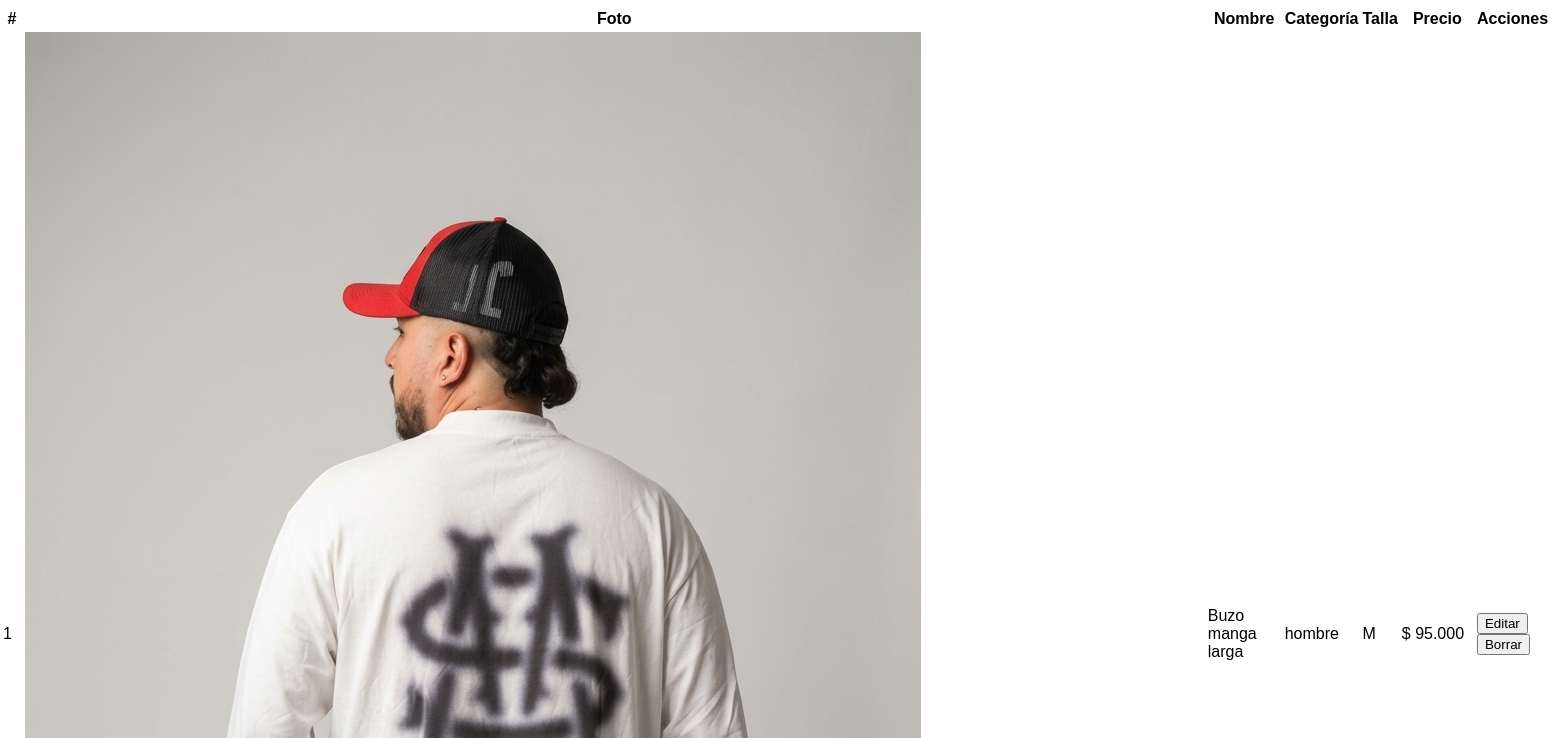
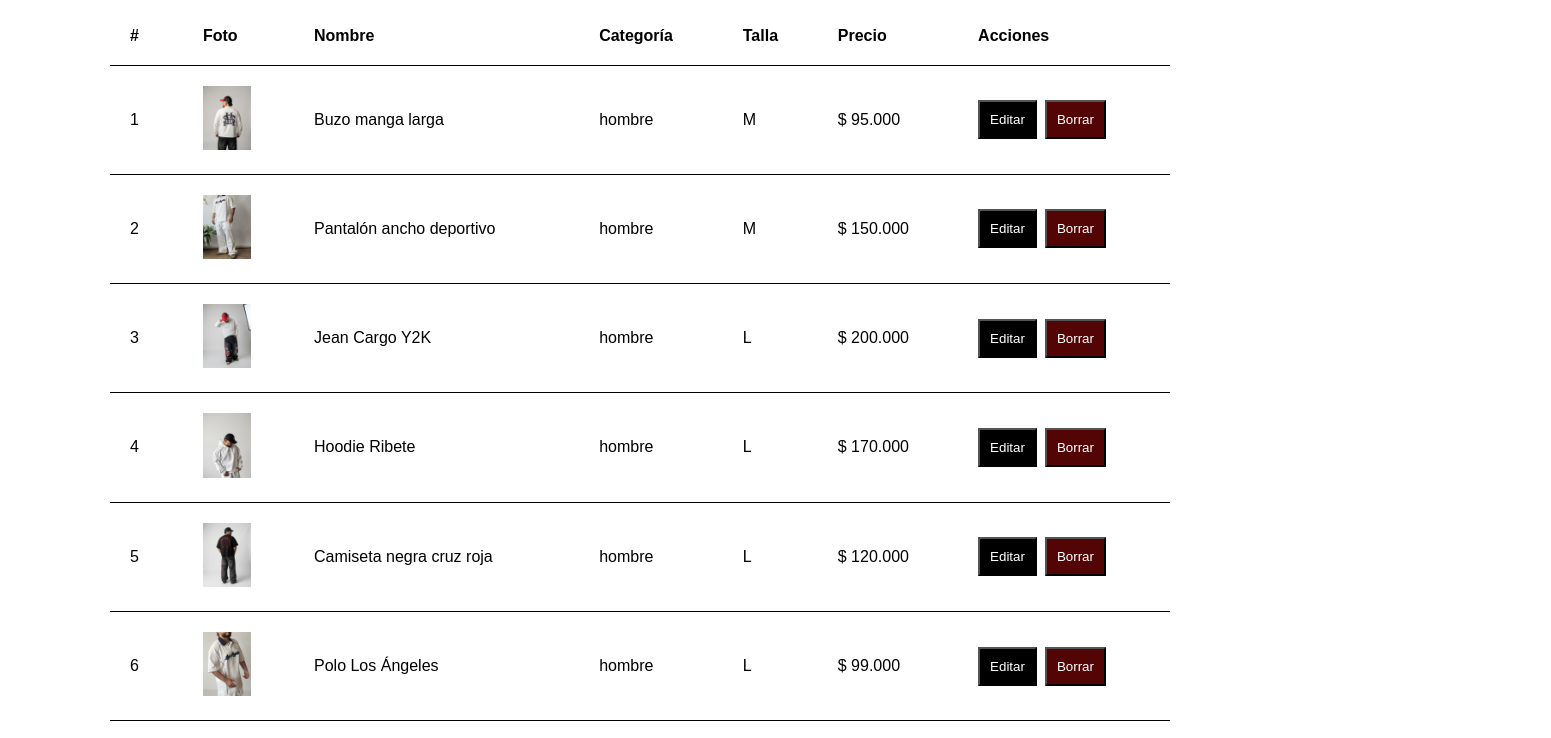
Before and after one commit to David199808/DAVRA, a plain HTML site: page secciones/admin.html in a window 1280 px wide. Shown: the part 422-1160 px from the top of the page, 1551 px wide, since content can reach past the window. Drawn offline with Linux system fonts and the light colour scheme.

Commit message:
Dar estilos a la tabla del admin

```diff
--- a/js/admin.js
+++ b/js/admin.js
@@ -30,6 +30,8 @@ function crearFila(producto) {
   celdaPrecio.textContent = formatoPesos.format(producto.precio);
 
   const celdaAcciones = document.createElement("td");
+  const cajitaBotones = document.createElement("div");
+  cajitaBotones.classList.add("admin__acciones");
 
   const botonEditar = document.createElement("button");
   botonEditar.textContent = "Editar";
@@ -41,7 +43,8 @@ function crearFila(producto) {
   botonBorrar.classList.add("admin__borrar");
   botonBorrar.dataset.id = producto.id;
 
-  celdaAcciones.append(botonEditar, botonBorrar);
+  cajitaBotones.append(botonEditar, botonBorrar);
+  celdaAcciones.append(cajitaBotones);
 
   fila.append(celdaId, celdaFoto, celdaNombre, celdaCategoria, celdaTalla, celdaPrecio, celdaAcciones);
 
--- a/secciones/admin.html
+++ b/secciones/admin.html
@@ -25,8 +25,9 @@
       <a class="menu__link" href="carrito.html">🛒CARRITO (<span class="menu__contador">0</span>)</a>
     </nav>
 
-    <main>
+    <main class="main-admin">
       <h1>Panel de administrador</h1>
+      <div class="admin">
         <table class="admin__tabla">
           <thead>
             <tr>
@@ -41,6 +42,7 @@
           </thead>
           <tbody class="admin__lista"></tbody>
         </table>
+      </div>
     </main>
     <script type="module" src="../js/admin.js"></script>
   </body>
--- a/styles.css
+++ b/styles.css
@@ -287,3 +287,60 @@ footer {
   font-size: 1rem;
   margin-top: 20px;
 }
+/*----- CARRITO END -----*/
+
+/*----- ADMINISTRADOR -----*/
+
+.main-admin {
+  max-width: 1100px;
+  margin: 0 auto;
+  padding: 0px 20px;
+}
+
+.admin {
+  overflow-x: cover;
+  overflow-x: auto;
+}
+
+.admin__tabla {
+  width: 100%;
+  border-collapse: collapse;
+  border-bottom: 1px solid #000;
+}
+
+th,
+td {
+  padding: 20px;
+  text-align: left;
+  border-bottom: 1px solid #000;
+}
+
+.admin__foto {
+  width: 48px;
+  object-fit: cover;
+}
+
+@media (hover: hover) {
+  .admin__fila:hover {
+    background-color: #f1f1f1;
+  }
+}
+
+.admin__acciones {
+  display: flex;
+  gap: 8px;
+}
+
+.admin__editar {
+  background-color: #000;
+  color: #fff;
+  padding: 10px;
+}
+
+.admin__borrar {
+  background-color: rgb(83, 5, 5);
+  color: #fff;
+  padding: 10px;
+}
+
+/*----- ADMINISTRADOR END -----*/
```
Lines whose indentation alone changed are shown as unchanged.
